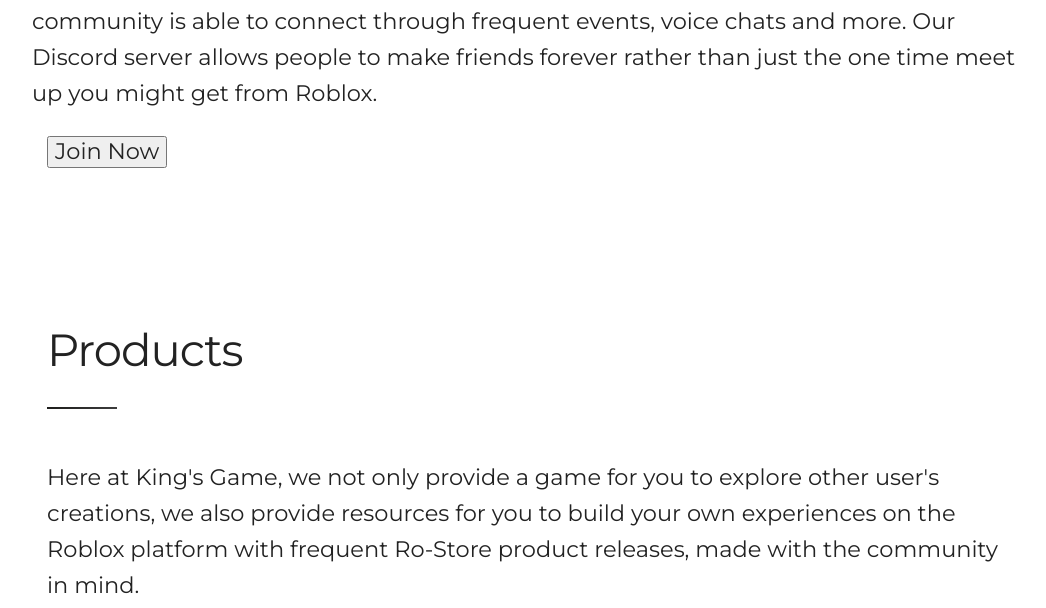
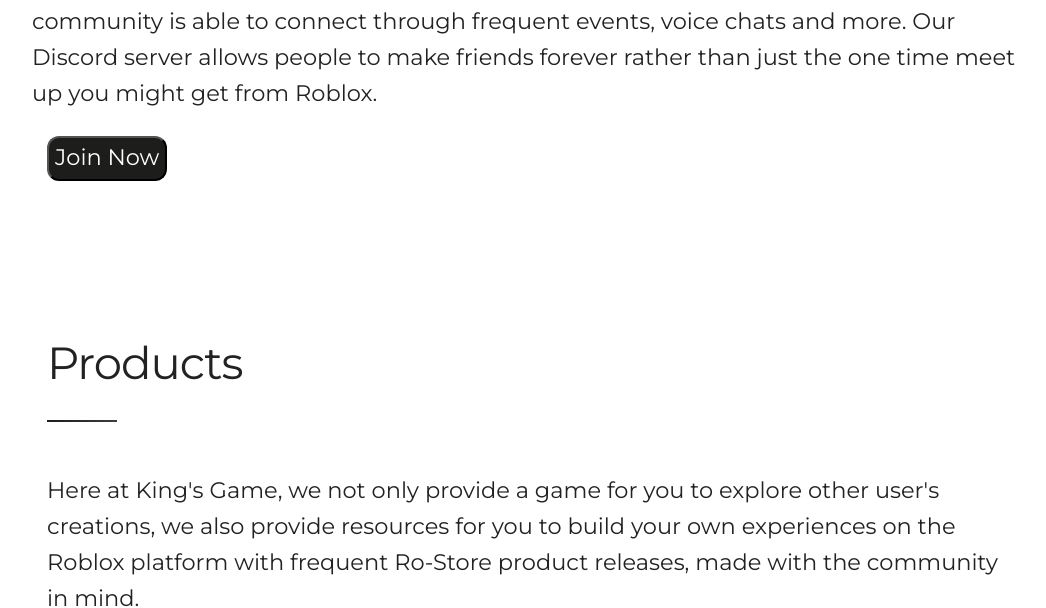
Before and after one commit to valk-ryx/kingsgamewebsite, a plain HTML site: page index.html in a window 1280 px wide. Shown: the part 3182-3790 px from the top of the page, without its empty margins (113-1159 px from the left). Drawn offline with nearby package versions, Linux system fonts and the light colour scheme; some icons are missing.

Commit message:
Update style.css

```diff
--- a/style.css
+++ b/style.css
@@ -744,6 +744,10 @@ li {
 button,
 .button {
   margin-bottom: 1rem;
+  background-color: #1d1d1b;
+  color: #fff;
+  border-radius: 12px;
+  height: 45px;
 }
 input,
 textarea,
```
